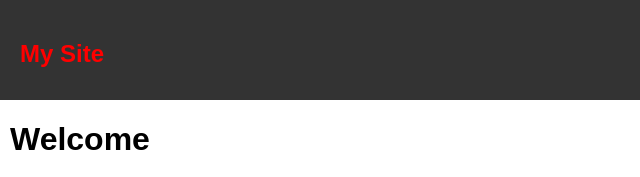
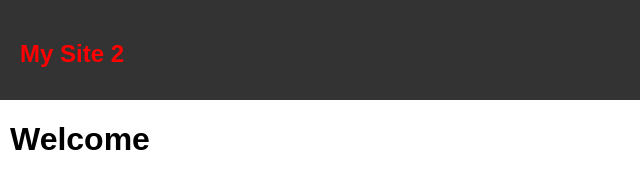
Before and after one commit to mustbebuilt/myGitPagesTest, a plain HTML site: page index.html in a window 1280 px wide. Shown: the top 177 px of the page, 0-640 px from the left. Drawn offline with Linux system fonts and the light colour scheme.

Commit message:
Added from VM

```diff
--- a/index.html
+++ b/index.html
@@ -16,7 +16,7 @@
       <div class="headerContainer">
         <header>
           <div>
-            <h2>My Site</h2>
+            <h2>My Site 2</h2>
           </div>
           <div class="burgerMenuContainer">
             <img
```
